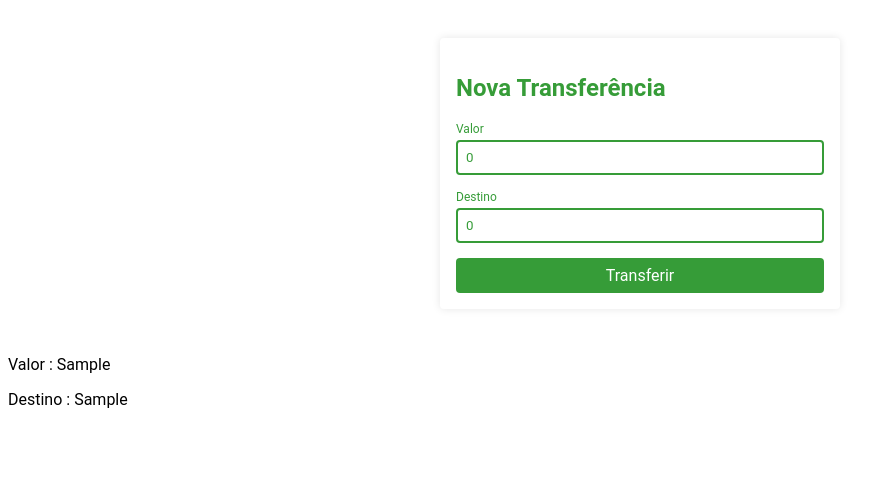
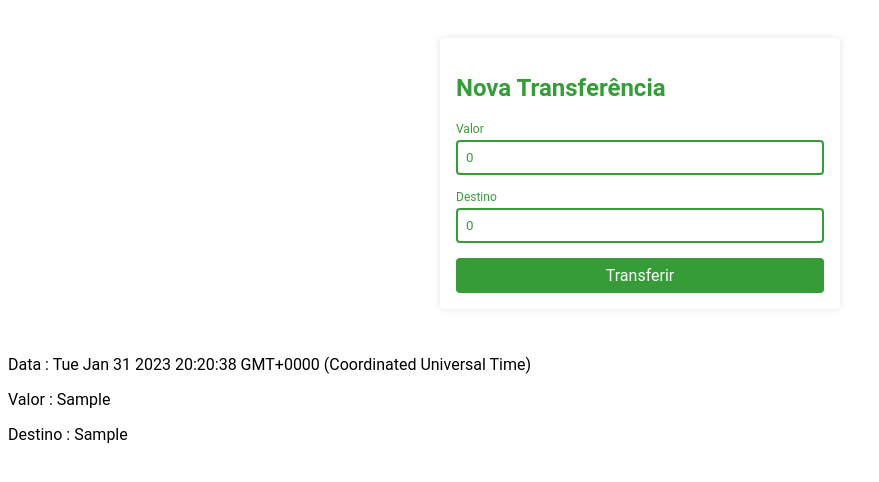
Before and after one commit to KelvenVS/bytebank, an Angular app: page / in a window 1280 px wide. Both pictures are taken after typing "Sample", "Sample" into the empty fields and a click on the button "Transferir". Shown: the top 482 px of the page, without its empty margins (0-879 px from the left). Built offline with nearby package versions, Linux system fonts and the light colour scheme.

Commit message:
adicionando data no Array extract

```diff
--- a/src/app/app.component.ts
+++ b/src/app/app.component.ts
@@ -11,6 +11,7 @@ export class AppComponent {
 
   transferPage($event){
     console.log($event);
-    this.transferDatas.push($event);
+    const transfer = {...$event,date: new Date()}
+    this.transferDatas.push(transfer);
   }
 }
--- a/src/app/extract/extract.component.html
+++ b/src/app/extract/extract.component.html
@@ -1,4 +1,5 @@
 <div *ngFor="let transfer of transferDatas">
+<p>Data : {{ transfer?.date}}</p>
 <p>Valor : {{ transfer?.value }}</p>
 <p>Destino : {{ transfer?.destiny }}</p>
 </div>
```
